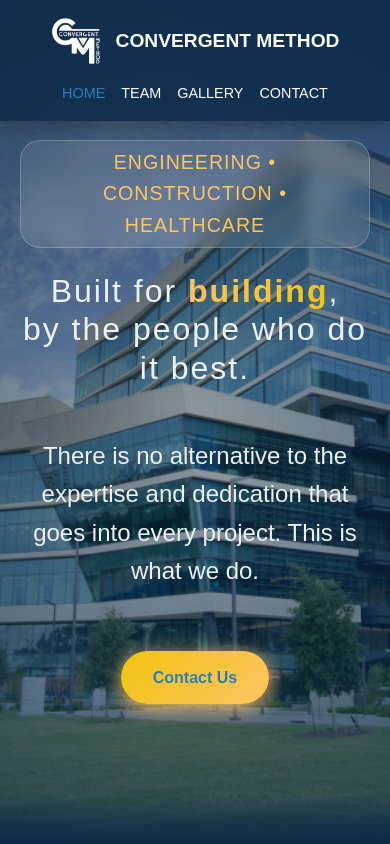
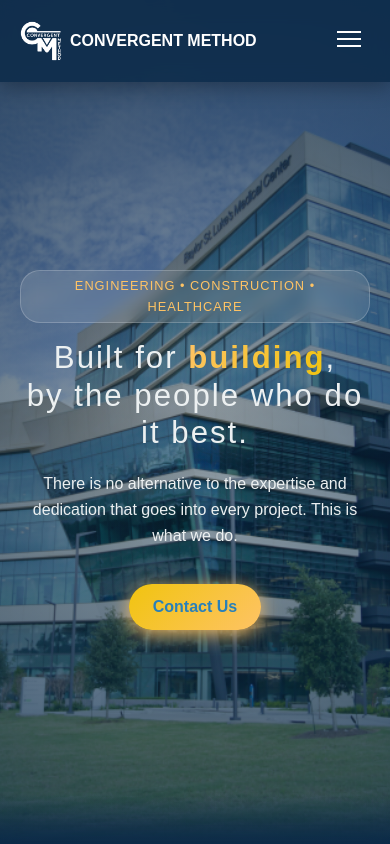
Before and after one commit to ConvergentMethod/ConvergentMethod.github.io, a plain HTML site: page index.html in a window 390 px wide. Shown: the top 844 px of the page. Drawn offline with Linux system fonts and the light colour scheme.

Commit message:
Reactivity

```diff
--- a/css/style.css
+++ b/css/style.css
@@ -141,6 +141,11 @@ nav {
 .nav-links a:hover,
 .nav-links a.active {
   color: var(--accent);
+}
+
+.menu-toggle,
+.menu-button {
+  display: none;
 }
 
 /* =========================================
@@ -571,15 +576,104 @@ footer {
 }
 
 /* Media Queries */
-@media screen and (max-width: 768px) {
+@media screen and (max-width: 768px), screen and (max-height: 700px) {
   nav {
+    position: relative;
+    min-height: 50px;
+  }
+
+  .logo {
+    gap: 8px;
+    font-size: 1rem;
+  }
+
+  .logo img {
+    height: 42px;
+  }
+
+  .menu-button {
+    display: flex;
+    width: 42px;
+    height: 42px;
+    cursor: pointer;
     flex-direction: column;
     justify-content: center;
+    align-items: center;
+    gap: 5px;
+  }
+
+  .menu-button span {
+    display: block;
+    width: 24px;
+    height: 2px;
+    background: var(--white);
+    transition: transform 0.2s ease, opacity 0.2s ease;
+  }
+
+  .menu-toggle {
+    position: absolute;
+    opacity: 0;
+    pointer-events: none;
   }
 
   .nav-links {
-    justify-content: center;
-    width: 100%;
+    display: none;
+    position: absolute;
+    top: calc(100% + 1rem);
+    left: 20px;
+    right: 20px;
+    padding: 0.75rem 1rem;
+    flex-direction: column;
+    gap: 0.75rem;
+    background: rgba(12, 43, 73, 0.98);
+    border: 1px solid rgba(255, 255, 255, 0.15);
+    box-shadow: 0 8px 20px rgba(0, 0, 0, 0.3);
+  }
+
+  .menu-toggle:checked ~ .nav-links {
+    display: flex;
+  }
+
+  .menu-toggle:checked + .menu-button span:nth-child(1) {
+    transform: translateY(7px) rotate(45deg);
+  }
+
+  .menu-toggle:checked + .menu-button span:nth-child(2) {
+    opacity: 0;
+  }
+
+  .menu-toggle:checked + .menu-button span:nth-child(3) {
+    transform: translateY(-7px) rotate(-45deg);
+  }
+
+  .page-one.hero {
+    height: 100svh;
+    min-height: 0;
+    padding: 5.5rem 20px 2rem;
+  }
+
+  .responsive-gap {
+    margin-bottom: 1.25rem !important;
+  }
+
+  .hero-badge {
+    margin-bottom: 1rem;
+    padding: 5px 10px;
+    font-size: 0.8rem;
+  }
+
+  .hero h1 {
+    font-size: clamp(1.75rem, 8vw, 2.5rem);
+  }
+
+  .hero h2 {
+    font-size: clamp(1rem, 4vw, 1.3rem);
+    padding-bottom: 8px;
+    margin-bottom: 8px;
+  }
+
+  .hero .btn {
+    padding: 10px 24px;
   }
 
   .column {
--- a/index.html
+++ b/index.html
@@ -14,6 +14,12 @@
                 <img src="media/CMFullWhite.png" alt="CM Logo">
                 Convergent Method
             </a>
+            <input type="checkbox" id="menu-toggle" class="menu-toggle" aria-label="Toggle navigation menu">
+            <label for="menu-toggle" class="menu-button" aria-label="Toggle navigation menu">
+                <span></span>
+                <span></span>
+                <span></span>
+            </label>
             <div class="nav-links">
                 <a href="index.html" class="active">Home</a>
                 <a href="team.html">Team</a>
```
Also changed, not shown: contact.html (+6 -0 lines), gallery.html (+6 -0 lines), team.html (+6 -0 lines).
